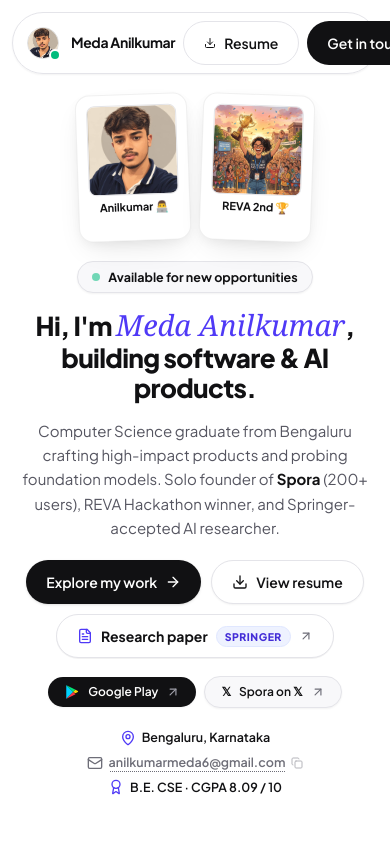
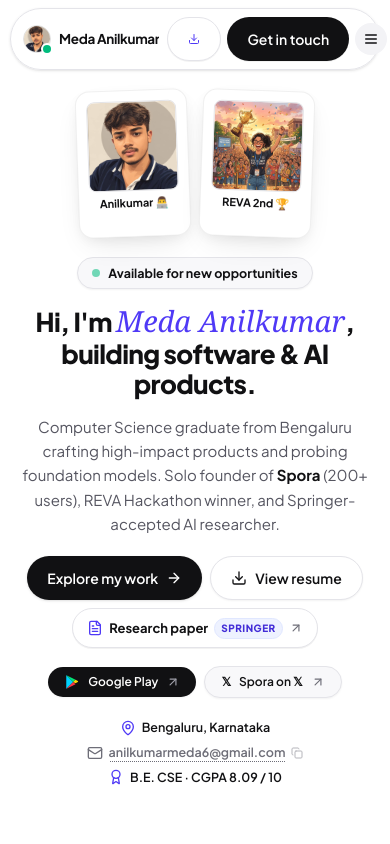
Before and after one commit to anilkumara9/anil, a React (Vite) app: page / in a window 390 px wide. Shown: the top 844 px of the page. Built offline with nearby package versions, Linux system fonts and the light colour scheme; a web font is replaced by a local one.

Commit message:
fix: resolve header button overflow and responsive layout across mobile phones and tablets

```diff
--- a/src/App.tsx
+++ b/src/App.tsx
@@ -422,33 +422,33 @@
     <div className="min-h-screen bg-[#ffffff] text-[#111113] selection:bg-[#111113] selection:text-[#ffffff] w-full max-w-full overflow-x-hidden">
 
       {/* ================= MINIMAL EDITORIAL NAVBAR ================= */}
-      <div className={`sticky top-3 sm:top-6 z-50 w-full px-3 sm:px-6 flex justify-center pointer-events-none mb-4 sm:mb-6 transition-all duration-300 transform ${
+      <div className={`sticky top-2 sm:top-5 z-50 w-full px-2.5 sm:px-6 flex justify-center pointer-events-none mb-3 sm:mb-6 transition-all duration-300 transform ${
         isHeaderVisible ? "translate-y-0 opacity-100" : "-translate-y-28 opacity-0"
       }`}>
-        <header className="pointer-events-auto bg-[#ffffff]/90 backdrop-blur-md rounded-full px-3.5 sm:px-7 py-2 sm:py-2.5 flex items-center justify-between gap-2 sm:gap-6 border border-[#e4e4e9] shadow-xs max-w-5xl w-full">
+        <header className="pointer-events-auto bg-[#ffffff]/95 backdrop-blur-md rounded-full px-3 sm:px-5 lg:px-7 py-2 sm:py-2.5 flex items-center justify-between gap-2 border border-[#e4e4e9] shadow-sm max-w-5xl w-full">
 
           {/* Logo Mark */}
-          <a href="#hero" className="flex items-center gap-3 group shrink-0">
-            <div className="relative">
+          <a href="#hero" className="flex items-center gap-2 sm:gap-3 group shrink-0 min-w-0">
+            <div className="relative shrink-0">
               <img
                 src="/anil.png"
                 alt="Meda Anilkumar"
-                className="h-8 w-8 rounded-full object-cover transition-transform group-hover:scale-105 border border-[#e0e0e0] shrink-0"
+                className="h-7 w-7 sm:h-8 sm:w-8 rounded-full object-cover transition-transform group-hover:scale-105 border border-[#e0e0e0] shrink-0"
               />
               <span className="absolute bottom-0 right-0 h-2 w-2 rounded-full bg-emerald-500 ring-2 ring-white" />
             </div>
-            <div className="flex flex-col text-left">
-              <span className="font-[650] text-[14px] tracking-tight text-[#111113] leading-tight">
+            <div className="flex flex-col text-left truncate">
+              <span className="font-[650] text-[13.5px] sm:text-[14px] tracking-tight text-[#111113] leading-tight truncate">
                 Meda Anilkumar
               </span>
-              <span className="text-[10.5px] font-[500] text-[#6e6e78] hidden sm:block">
+              <span className="text-[10px] sm:text-[10.5px] font-[500] text-[#6e6e78] hidden md:block">
                 SWE & AI Builder
               </span>
             </div>
           </a>
 
-          {/* Minimal Navigation Links: About, Projects, Skills, Research, Timeline, Contact */}
-          <nav className="hidden md:flex items-center gap-5 xl:gap-7 text-[13.5px] font-[500] text-[#6e6e78]">
+          {/* Minimal Navigation Links - Shown only on large desktop screens to prevent header overflow on tablets */}
+          <nav className="hidden lg:flex items-center gap-5 xl:gap-7 text-[13.5px] font-[500] text-[#6e6e78]">
             <a href="#about" className="hover:text-[#111113] transition-colors">About</a>
             <a href="#projects" className="hover:text-[#111113] transition-colors">Projects</a>
             <a href="#skills" className="hover:text-[#111113] transition-colors">Skills</a>
@@ -457,31 +457,33 @@
             <a href="#contact" className="hover:text-[#111113] transition-colors">Contact</a>
           </nav>
 
-          {/* Minimal Nav Actions */}
-          <div className="flex items-center gap-2 shrink-0">
+          {/* Nav Actions - Adaptively sized so buttons NEVER come outside the header pill on any device */}
+          <div className="flex items-center gap-1.5 sm:gap-2 shrink-0">
+            {/* Quick Resume Button: visible on all devices, compact on small phones */}
             <a
               href={resumeUrl}
               target="_blank"
               rel="noopener noreferrer"
-              className="btn-outline text-[12.5px] h-8.5 px-3.5 hidden sm:inline-flex"
+              className="btn-outline text-[11.5px] sm:text-[12.5px] h-8 sm:h-8.5 px-2.5 sm:px-3.5 inline-flex items-center gap-1.5 shadow-2xs shrink-0"
               title="View & Download Resume"
             >
-              <Download className="h-3 w-3" />
-              <span>Resume</span>
-            </a>
-
+              <Download className="h-3 w-3 sm:h-3.5 sm:w-3.5 text-indigo-600 shrink-0" />
+              <span className="hidden xs:inline">Resume</span>
+            </a>
+
+            {/* Quick Contact CTA: visible on screens >= 640px */}
             <a
               href="#contact"
-              className="btn-primary text-[12.5px] h-8.5 px-4 hidden sm:inline-flex"
+              className="btn-primary text-[12px] sm:text-[12.5px] h-8 sm:h-8.5 px-3 sm:px-4 hidden sm:inline-flex shadow-2xs shrink-0"
             >
               <span>Get in touch</span>
             </a>
 
-            {/* Mobile Menu Button */}
+            {/* Mobile / Tablet Menu Button (shown whenever lg navigation links are hidden: < 1024px) */}
             <button
               type="button"
               onClick={() => setMobileMenuOpen(!mobileMenuOpen)}
-              className="md:hidden h-8 w-8 rounded-full bg-[#f3f3f6] text-[#111113] flex items-center justify-center hover:bg-[#e4e4e9] transition-colors cursor-pointer"
+              className="lg:hidden h-8 w-8 sm:h-8.5 sm:w-8.5 rounded-full bg-[#f3f3f6] hover:bg-[#e4e4e9] text-[#111113] flex items-center justify-center transition-colors cursor-pointer shrink-0"
               aria-label="Toggle navigation menu"
             >
               {mobileMenuOpen ? <X className="h-4 w-4" /> : <Menu className="h-4 w-4" />}
@@ -491,79 +493,113 @@
         </header>
       </div>
 
-      {/* Mobile Drawer */}
+      {/* Mobile Drawer with Backdrop */}
       {mobileMenuOpen && (
-        <div className="fixed inset-x-3 sm:inset-x-4 top-16 sm:top-20 z-50 bg-[#ffffff] border border-[#e4e4e9] rounded-[22px] sm:rounded-[24px] p-5 sm:p-6 shadow-2xl space-y-4 md:hidden animate-in fade-in slide-in-from-top-4 duration-200 max-h-[calc(100vh-5rem)] overflow-y-auto">
-          <div className="flex flex-col space-y-2 text-[15px] font-[500] text-[#111113]">
+        <>
+          {/* Backdrop overlay to close when clicking outside */}
+          <div
+            className="fixed inset-0 z-40 bg-black/40 backdrop-blur-xs lg:hidden animate-in fade-in duration-200"
+            onClick={() => setMobileMenuOpen(false)}
+          />
+
+          <div className="fixed inset-x-3 sm:inset-x-6 top-16 sm:top-20 z-50 max-w-md mx-auto bg-[#ffffff] border border-[#e4e4e9] rounded-[22px] sm:rounded-[24px] p-4 sm:p-5 shadow-2xl space-y-3 lg:hidden animate-in fade-in slide-in-from-top-4 duration-200 max-h-[calc(100vh-5.5rem)] overflow-y-auto">
+            <div className="flex items-center justify-between pb-2 border-b border-[#f0f0f4]">
+              <span className="text-[12px] font-[600] uppercase tracking-wider text-[#6e6e78]">Navigation</span>
+              <button
+                type="button"
+                onClick={() => setMobileMenuOpen(false)}
+                className="h-7 w-7 rounded-full bg-[#f3f3f6] text-[#111113] flex items-center justify-center hover:bg-[#e4e4e9] transition-colors"
+                aria-label="Close menu"
+              >
+                <X className="h-3.5 w-3.5" />
+              </button>
+            </div>
+
+            <div className="flex flex-col space-y-1 text-[14.5px] font-[500] text-[#111113]">
               <a
                 href="#hero"
                 onClick={() => setMobileMenuOpen(false)}
-              className="p-2.5 hover:bg-[#f8f8fa] rounded-[12px] transition-colors"
-            >
-              Home
+                className="p-2.5 hover:bg-[#f8f8fa] rounded-[12px] transition-colors flex items-center justify-between"
+              >
+                <span>Home</span>
+                <ArrowRight className="h-3.5 w-3.5 text-[#a0a0ab]" />
               </a>
               <a
                 href="#about"
                 onClick={() => setMobileMenuOpen(false)}
-              className="p-2.5 hover:bg-[#f8f8fa] rounded-[12px] transition-colors"
-            >
-              About
+                className="p-2.5 hover:bg-[#f8f8fa] rounded-[12px] transition-colors flex items-center justify-between"
+              >
+                <span>About Meda</span>
+                <ArrowRight className="h-3.5 w-3.5 text-[#a0a0ab]" />
               </a>
               <a
                 href="#projects"
                 onClick={() => setMobileMenuOpen(false)}
-              className="p-2.5 hover:bg-[#f8f8fa] rounded-[12px] transition-colors font-[600]"
-            >
-              Projects in Action
+                className="p-2.5 hover:bg-[#f8f8fa] rounded-[12px] transition-colors font-[600] flex items-center justify-between"
+              >
+                <span className="flex items-center gap-2">
+                  <span>Projects in Action</span>
+                  <span className="text-[10px] font-[700] px-2 py-0.5 rounded-full bg-indigo-50 text-indigo-700">7</span>
+                </span>
+                <ArrowRight className="h-3.5 w-3.5 text-[#a0a0ab]" />
               </a>
               <a
                 href="#skills"
                 onClick={() => setMobileMenuOpen(false)}
-              className="p-2.5 hover:bg-[#f8f8fa] rounded-[12px] transition-colors"
-            >
-              Skills
+                className="p-2.5 hover:bg-[#f8f8fa] rounded-[12px] transition-colors flex items-center justify-between"
+              >
+                <span>Architecture &amp; Stack</span>
+                <ArrowRight className="h-3.5 w-3.5 text-[#a0a0ab]" />
               </a>
               <a
                 href="#research"
                 onClick={() => setMobileMenuOpen(false)}
-              className="p-2.5 hover:bg-[#f8f8fa] rounded-[12px] transition-colors"
-            >
-              Research (Springer)
+                className="p-2.5 hover:bg-[#f8f8fa] rounded-[12px] transition-colors flex items-center justify-between"
+              >
+                <span className="flex items-center gap-2">
+                  <span>Research Paper</span>
+                  <span className="text-[10px] font-[700] px-2 py-0.5 rounded-full bg-purple-50 text-purple-700">Springer</span>
+                </span>
+                <ArrowRight className="h-3.5 w-3.5 text-[#a0a0ab]" />
               </a>
               <a
                 href="#experience"
                 onClick={() => setMobileMenuOpen(false)}
-              className="p-2.5 hover:bg-[#f8f8fa] rounded-[12px] transition-colors"
-            >
-              Career Timeline
+                className="p-2.5 hover:bg-[#f8f8fa] rounded-[12px] transition-colors flex items-center justify-between"
+              >
+                <span>Career Timeline</span>
+                <ArrowRight className="h-3.5 w-3.5 text-[#a0a0ab]" />
               </a>
               <a
                 href="#contact"
                 onClick={() => setMobileMenuOpen(false)}
-              className="p-2.5 hover:bg-[#f8f8fa] rounded-[12px] transition-colors"
-            >
-              Contact
-            </a>
-          </div>
-          <div className="pt-3 border-t border-[#f0f0f4] flex gap-2">
+                className="p-2.5 hover:bg-[#f8f8fa] rounded-[12px] transition-colors flex items-center justify-between"
+              >
+                <span>Contact</span>
+                <ArrowRight className="h-3.5 w-3.5 text-[#a0a0ab]" />
+              </a>
+            </div>
+
+            <div className="pt-3 border-t border-[#f0f0f4] flex flex-col xs:flex-row gap-2">
               <a
                 href={resumeUrl}
                 target="_blank"
                 rel="noopener noreferrer"
-              className="btn-outline flex-1 text-[13px] h-10"
+                className="btn-outline flex-1 text-[13px] h-10 w-full"
               >
                 <Download className="h-4 w-4" />
-              <span>Resume</span>
+                <span>Download Resume</span>
               </a>
               <a
                 href="#contact"
                 onClick={() => setMobileMenuOpen(false)}
-              className="btn-primary flex-1 text-[13px] h-10"
-            >
-              <span>Contact</span>
-            </a>
-          </div>
-        </div>
+                className="btn-primary flex-1 text-[13px] h-10 w-full"
+              >
+                <span>Get in touch</span>
+              </a>
+            </div>
+          </div>
+        </>
       )}
 
       {/* ================= MAIN CONTAINER ================= */}
@@ -634,20 +670,20 @@
               </p>
 
               {/* Action CTA Buttons */}
-              <div className="flex flex-wrap items-center justify-center gap-2.5 sm:gap-3 pt-1">
-                <a href="#projects" className="btn-primary px-6 sm:px-7 h-11 sm:h-12 text-[14px] sm:text-[14.5px] shadow-sm">
+              <div className="flex flex-wrap items-center justify-center gap-2 sm:gap-3 pt-1 w-full max-w-full">
+                <a href="#projects" className="btn-primary px-4 sm:px-6 h-10 sm:h-11 md:h-12 text-[13px] sm:text-[14px] shadow-sm max-w-full">
                   <span>Explore my work</span>
-                  <ArrowRight className="h-4 w-4" />
+                  <ArrowRight className="h-4 w-4 shrink-0" />
                 </a>
 
                 <a
                   href={resumeUrl}
                   target="_blank"
                   rel="noopener noreferrer"
-                  className="btn-outline px-6 sm:px-7 h-11 sm:h-12 text-[14px] sm:text-[14.5px] shadow-xs"
+                  className="btn-outline px-4 sm:px-6 h-10 sm:h-11 md:h-12 text-[13px] sm:text-[14px] shadow-xs max-w-full"
                   title="View & Download Resume"
                 >
-                  <Download className="h-4 w-4" />
+                  <Download className="h-4 w-4 shrink-0" />
                   <span>View resume</span>
                 </a>
 
@@ -656,15 +692,15 @@
                   href={paperUrl}
                   target="_blank"
                   rel="noopener noreferrer"
-                  className="inline-flex items-center justify-center gap-2 px-5 sm:px-6 h-11 sm:h-12 rounded-full text-[14px] sm:text-[14.5px] font-[650] bg-[#ffffff] text-[#111113] border border-[#e4e4e9] hover:border-indigo-300 hover:bg-indigo-50/60 hover:text-indigo-950 transition-all duration-200 shadow-2xs cursor-pointer group"
+                  className="inline-flex items-center justify-center gap-1.5 sm:gap-2 px-3.5 sm:px-5 h-10 sm:h-11 md:h-12 rounded-full text-[13px] sm:text-[14px] font-[650] bg-[#ffffff] text-[#111113] border border-[#e4e4e9] hover:border-indigo-300 hover:bg-indigo-50/60 hover:text-indigo-950 transition-all duration-200 shadow-2xs cursor-pointer group max-w-full"
                   title="Read Springer-Accepted Research Paper (SCBI)"
                 >
-                  <FileText className="h-4 w-4 text-indigo-600 transition-colors" />
+                  <FileText className="h-4 w-4 text-indigo-600 transition-colors shrink-0" />
                   <span>Research paper</span>
-                  <span className="text-[10.5px] uppercase tracking-wider font-[750] px-2 py-0.5 rounded-full bg-indigo-50 border border-indigo-100 text-indigo-700">
+                  <span className="text-[10px] sm:text-[10.5px] uppercase tracking-wider font-[750] px-1.5 sm:px-2 py-0.5 rounded-full bg-indigo-50 border border-indigo-100 text-indigo-700 shrink-0">
                     Springer
                   </span>
-                  <ArrowUpRight className="h-3.5 w-3.5 text-[#6e6e78] group-hover:text-indigo-600 transition-colors" />
+                  <ArrowUpRight className="h-3.5 w-3.5 text-[#6e6e78] group-hover:text-indigo-600 transition-colors shrink-0" />
                 </a>
               </div>
 
@@ -854,7 +890,7 @@
             </div>
 
             {/* Segmented Filter Pills */}
-            <div className="flex flex-wrap items-center p-1 bg-[#f3f3f6] rounded-full text-[12px] sm:text-[13px] font-[500] border border-[#e4e4e9]">
+            <div className="flex items-center gap-1 p-1 bg-[#f3f3f6] rounded-full text-[12px] sm:text-[13px] font-[500] border border-[#e4e4e9] max-w-full overflow-x-auto no-scrollbar shrink-0">
               {[
                 { id: "all", label: "All Work" },
                 { id: "product", label: "Shipped Platforms" },
@@ -863,7 +899,7 @@
                 <button
                   key={tab.id}
                   onClick={() => setSelectedCategory(tab.id)}
-                  className={`px-3.5 sm:px-4 py-1.5 rounded-full transition-all cursor-pointer ${selectedCategory === tab.id
+                  className={`px-3.5 sm:px-4 py-1.5 rounded-full transition-all cursor-pointer whitespace-nowrap shrink-0 ${selectedCategory === tab.id
                       ? 'bg-[#ffffff] text-[#111113] font-[600] shadow-xs'
                       : 'text-[#6e6e78] hover:text-[#111113]'
                     }`}
@@ -948,12 +984,12 @@
                   </div>
 
                   {/* Actions Row - Structured 2-Button Grid */}
-                  <div className="pt-3 mt-1 border-t border-[#f0f0f4] grid grid-cols-2 gap-2">
+                  <div className="pt-3 mt-1 border-t border-[#f0f0f4] grid grid-cols-2 gap-2 w-full">
                     <a
                       href={project.links[0]?.url}
                       target="_blank"
                       rel="noopener noreferrer"
-                      className="h-9 px-3 rounded-full bg-[#111113] hover:bg-indigo-600 text-white font-[600] text-[12px] inline-flex items-center justify-center gap-1 transition-all shadow-2xs hover:shadow-xs active:scale-98 whitespace-nowrap group/btn"
+                      className="h-9 px-2.5 sm:px-3 rounded-full bg-[#111113] hover:bg-indigo-600 text-white font-[600] text-[11.5px] sm:text-[12px] inline-flex items-center justify-center gap-1 transition-all shadow-2xs hover:shadow-xs active:scale-98 min-w-0 group/btn"
                     >
                       <span className="truncate">{project.links[0]?.label}</span>
                       <ArrowUpRight className="h-3 w-3 shrink-0 transition-transform group-hover/btn:translate-x-0.5 group-hover/btn:-translate-y-0.5" />
@@ -962,11 +998,11 @@
                     <button
                       type="button"
                       onClick={() => setActiveProjectModal(project)}
-                      className="h-9 px-3 rounded-full bg-white hover:bg-[#f8f8fa] text-[#111113] border border-[#e4e4e9] hover:border-[#111113] font-[600] text-[12px] inline-flex items-center justify-center gap-1 transition-all shadow-2xs active:scale-98 whitespace-nowrap cursor-pointer"
+                      className="h-9 px-2.5 sm:px-3 rounded-full bg-white hover:bg-[#f8f8fa] text-[#111113] border border-[#e4e4e9] hover:border-[#111113] font-[600] text-[11.5px] sm:text-[12px] inline-flex items-center justify-center gap-1 transition-all shadow-2xs active:scale-98 min-w-0 cursor-pointer"
                       title="Inspect Low-Level Architecture Specs"
                     >
                       <Cpu className="h-3 w-3 text-indigo-600 shrink-0" />
-                      <span>Architecture</span>
+                      <span className="truncate">Architecture</span>
                     </button>
                   </div>
 
@@ -1020,7 +1056,7 @@
             </div>
 
             {/* Domain Switcher Pills */}
-            <div className="flex flex-wrap items-center p-1 bg-[#f3f3f6] rounded-full text-[12.5px] font-[500] border border-[#e4e4e9]">
+            <div className="flex items-center gap-1 p-1 bg-[#f3f3f6] rounded-full text-[12px] sm:text-[12.5px] font-[500] border border-[#e4e4e9] max-w-full overflow-x-auto no-scrollbar shrink-0">
               {[
                 { id: "all", label: "All Capabilities" },
                 { id: "ai", label: "AI & Foundation Models" },
@@ -1030,7 +1066,7 @@
                 <button
                   key={tab.id}
                   onClick={() => setSkillDomainFilter(tab.id)}
-                  className={`px-3.5 py-1.5 rounded-full transition-all cursor-pointer ${skillDomainFilter === tab.id
+                  className={`px-3 sm:px-3.5 py-1.5 rounded-full transition-all cursor-pointer whitespace-nowrap shrink-0 ${skillDomainFilter === tab.id
                       ? 'bg-[#ffffff] text-[#111113] font-[600] shadow-xs'
                       : 'text-[#6e6e78] hover:text-[#111113]'
                     }`}
@@ -1148,27 +1184,27 @@
                 </div>
               </div>
 
-              <div className="pt-6 mt-6 border-t border-[#f0f0f4] flex flex-wrap gap-2.5">
+              <div className="pt-5 sm:pt-6 mt-5 sm:mt-6 border-t border-[#f0f0f4] flex flex-col xs:flex-row gap-2.5">
                 <a
                   href="https://github.com/anilkumara9/SCBI"
                   target="_blank"
                   rel="noopener noreferrer"
-                  className="btn-primary text-[13px] h-10 px-4 flex-1"
-                >
-                  <Github className="h-4 w-4" />
-                  <span>GitHub Falsification Kit</span>
-                  <ExternalLink className="h-3.5 w-3.5" />
+                  className="btn-primary text-[12.5px] sm:text-[13px] h-10 px-3.5 sm:px-4 flex-1 min-w-0 justify-center"
+                >
+                  <Github className="h-4 w-4 shrink-0" />
+                  <span className="truncate">GitHub Falsification Kit</span>
+                  <ExternalLink className="h-3.5 w-3.5 shrink-0" />
                 </a>
 
                 <a
                   href={paperUrl}
                   target="_blank"
                   rel="noopener noreferrer"
-                  className="btn-outline text-[13px] h-10 px-4"
-                >
-                  <FileText className="h-4 w-4" />
+                  className="btn-outline text-[12.5px] sm:text-[13px] h-10 px-3.5 sm:px-4 justify-center shrink-0"
+                >
+                  <FileText className="h-4 w-4 text-indigo-600 shrink-0" />
                   <span>Paper</span>
-                  <ArrowUpRight className="h-3.5 w-3.5" />
+                  <ArrowUpRight className="h-3.5 w-3.5 shrink-0" />
                 </a>
               </div>
             </div>
@@ -1550,7 +1586,7 @@
               <span className="hidden sm:inline font-mono text-[12px] text-[#6e6e78]">
                 Architecture Specifications · {activeProjectModal.title}
               </span>
-              <div className="flex items-center gap-2 w-full sm:w-auto">
+              <div className="flex flex-wrap items-center gap-2 w-full sm:w-auto">
                 {activeProjectModal.links?.map((link: any) => (
                   <a
                     key={link.label}
--- a/src/index.css
+++ b/src/index.css
@@ -103,6 +103,7 @@
     align-items: center;
     justify-content: center;
     white-space: nowrap;
+    max-width: 100%;
     gap: 8px;
     transition: opacity 0.15s ease, transform 0.15s ease;
   }
@@ -124,6 +125,7 @@
     align-items: center;
     justify-content: center;
     white-space: nowrap;
+    max-width: 100%;
     gap: 8px;
     transition: background-color 0.15s ease, border-color 0.15s ease;
   }
```
Also changed, not shown: 6 other files (tests, documents, lock files or other folders). Lines whose indentation alone changed are shown as unchanged.
